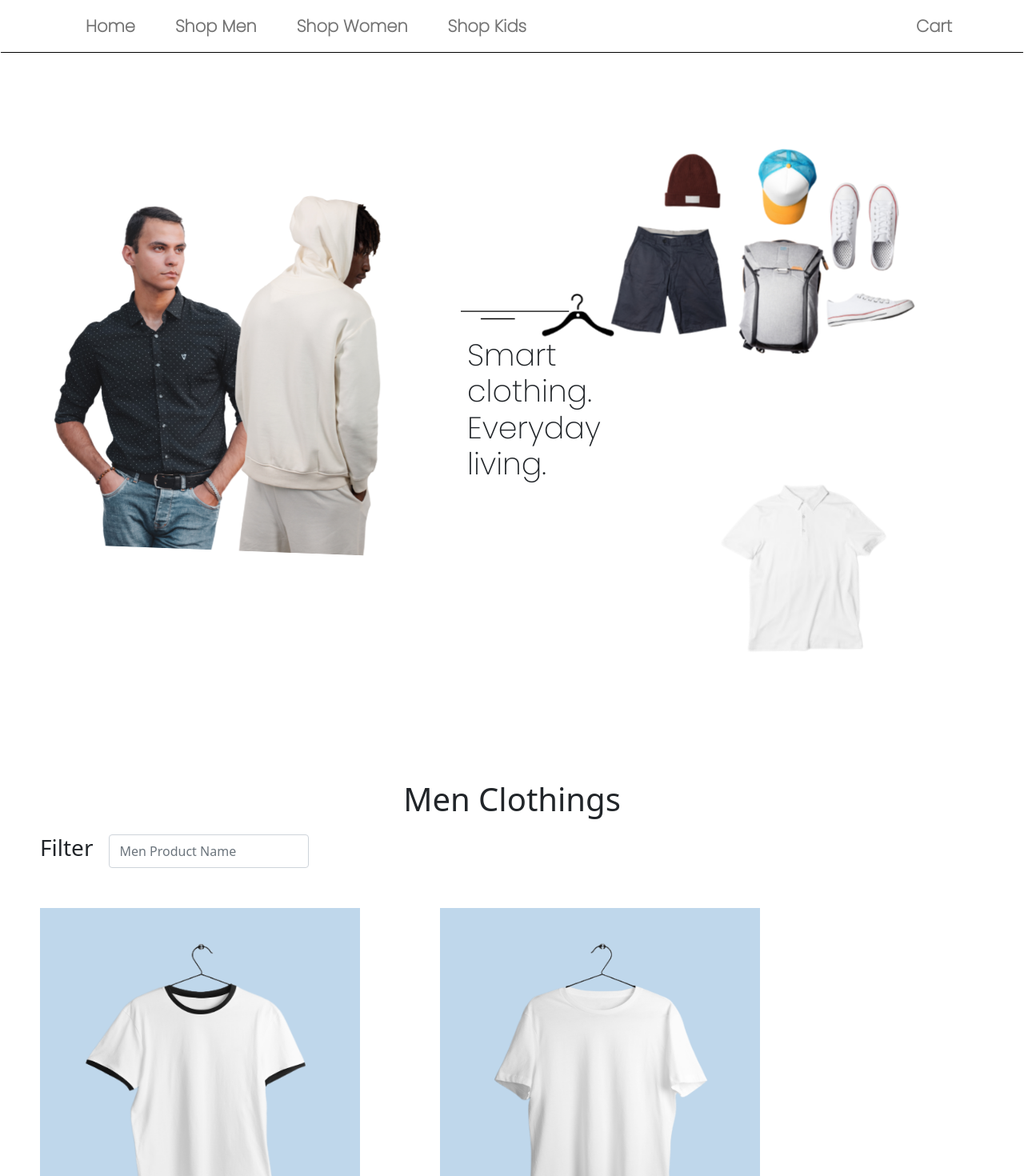
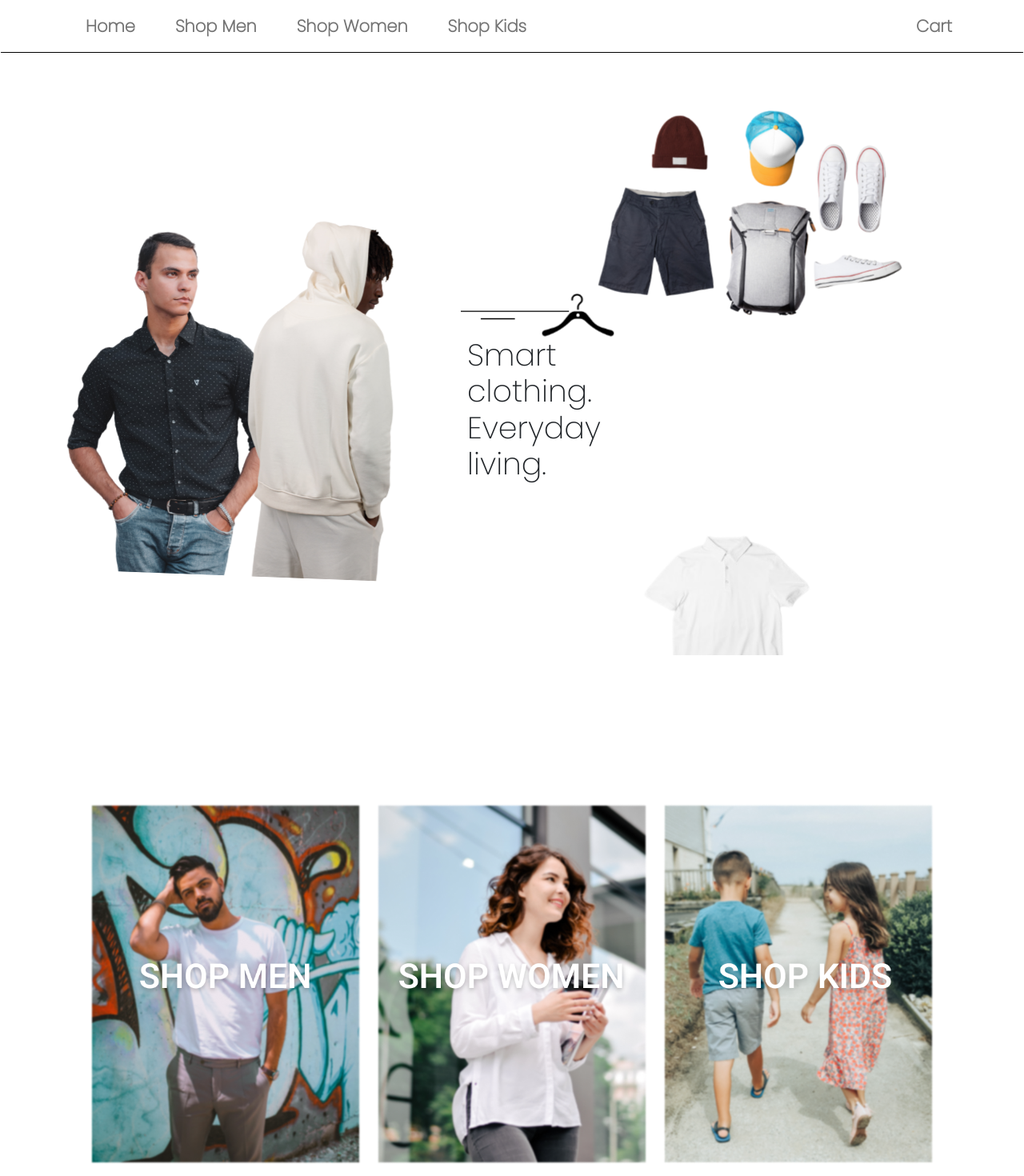
Before and after one commit to andrewsalvadr/casual-clothings-shop, a React (Create React App) app: page / in a window 1280 px wide. Shown: the top 1470 px of the page at 80% size. Built offline with nearby package versions, Linux system fonts and the light colour scheme.

Commit message:
fixing responsive 13 inch laptop

```diff
--- a/src/index.css
+++ b/src/index.css
@@ -164,7 +164,7 @@
   margin-right: 50px;
   margin-top: 50px;
   margin-bottom: 10px;
-  height: 450px;
+  height: 350px;
   width: 400px;
   transition: transform 1s ease;
 }
@@ -180,7 +180,7 @@
   margin-right: 50px;
   margin-top: 50px;
   margin-bottom: 10px;
-  height: 450px;
+  height: 350px;
   width: 400px;
   transition: transform 1s ease;
 }
@@ -196,7 +196,7 @@
   margin-right: 50px;
   margin-top: 50px;
   margin-bottom: 10px;
-  height: 450px;
+  height: 350px;
   width: 400px;
   transition: transform 1s ease;
 }
@@ -401,7 +401,7 @@
 @media (max-width: 1512px) {
   /*******************************
   Icon and text cover
-********************************/
+*******************************/
 
 .hero {
   height: 100vh;
@@ -426,28 +426,27 @@
   max-width: 7rem;
 }
 
-/*******************************
+/* ******************************
   Reposition images
-********************************/
-.female-image__one {
+******************************* */
+ .female-image__one {
   top: 10rem;
   width: 70vw;
 }
 
 .male-image__two {
-  right: 10rem;
-  top: 5rem;
+  right: -4rem;
+  top: -2rem;
 }
 
 .kids-image__three {
-  top: 30rem;
+  top: 35rem;
   bottom: auto;
-  right: 8rem;
+  right: 1rem;
   width: 50vw;
 }
 
 }
-
 
 
 /*******************************
@@ -510,68 +509,19 @@
 }
 
 
-/*******************************
-  Icon and text cover
-********************************/
-
-.hero {
-  height: 100vh;
+.product-image, .product-image-women, .product-image-kids {
+  height: 300px;
+  width: 250px;
 }
-
-.icon-holder {
-  width: 100%;
-  height: 120%;
-  justify-content: flex-end;
-}
-
-.icon-holder__icon {
-  top: auto;
-  bottom: 29rem;
-  left: 36rem;
-  max-width: 4rem;
-}
-
-.icon-holder__text {
-  top: auto;
-  bottom: 18rem;
-  max-width: 7rem;
-}
-
-/*******************************
-  Reposition images
-********************************/
-.female-image__one {
-  top: 8rem;
-  width: 70vw;
-  left: -7rem;
-}
-
-.male-image__two {
-  right: 10rem;
-  top: 1rem;
-  right: -5rem;
-}
-
-.kids-image__three {
-  top: 31rem;
-  bottom: auto;
-  right: -5rem;
-  width: 50vw;
-}
-
 
 /*******************************
   Shop Category-Section
 ********************************/
 
-.image-category {
-  display: flex;
-  justify-content: center;
-  padding: 10px;
-}
 
-.shop-category {
-  height: 0px;
+.shop-category{
+  margin: 10px;
+  height: 450px;
 }
 
 .shop-category:hover {
@@ -580,47 +530,23 @@
 }
 
 /*******************************
-  Product Slides Section
+  Reposition images
 ********************************/
-
-.productSlides {
-  padding-bottom: 50px;
+.female-image__one {
+  top: 10rem;
+  width: 70vw;
 }
 
-/* .itemSwipe h4, .add-cart-button{
-  margin-left: 130px;
-  font-family: 'Poppins', sans-serif;
-  font-size: 21px;
-} */
-
-/*******************************
-  Cart Section
-********************************/
-
-.cart-result {
-  list-style: none;
+.male-image__two {
+  right: -4rem;
+  top: -2rem;
 }
 
-/*******************************
-  Footer-Section
-********************************/
-
-.footer-section {
-  border-top: solid rgb(104, 101, 101);
-  border-width: 1px;
-  height: 200px;
-}
-
-.social-media-section {
-  display: flex;
-  justify-content: center;
-  margin-top: 70px;
-  font-size: 40px;
-}
-
-.social-media-link {
-  margin-left: 20px;
-  margin-right: 20px;
+.kids-image__three {
+  top: 35rem;
+  bottom: auto;
+  right: 1rem;
+  width: 50vw;
 }
 
 }
```
